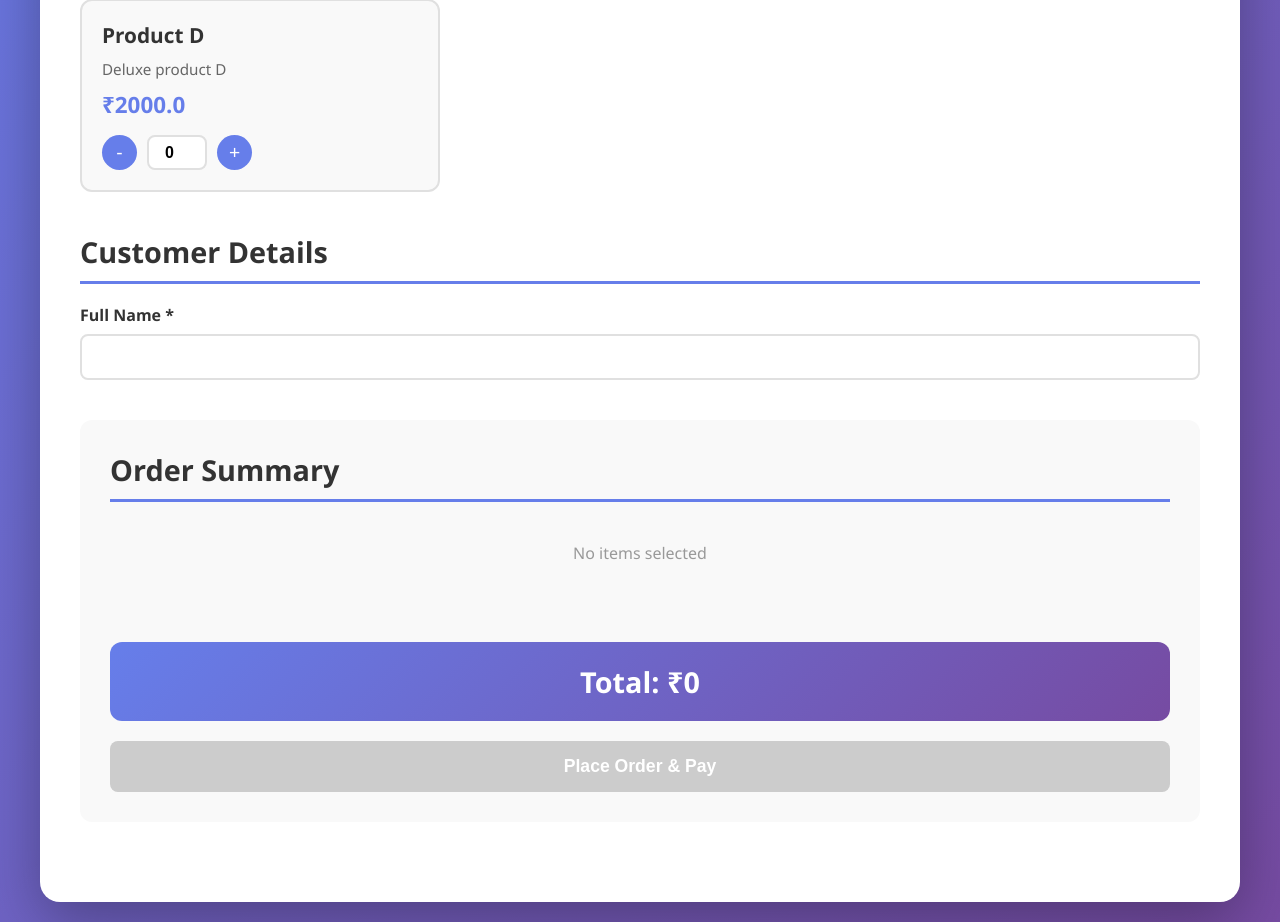
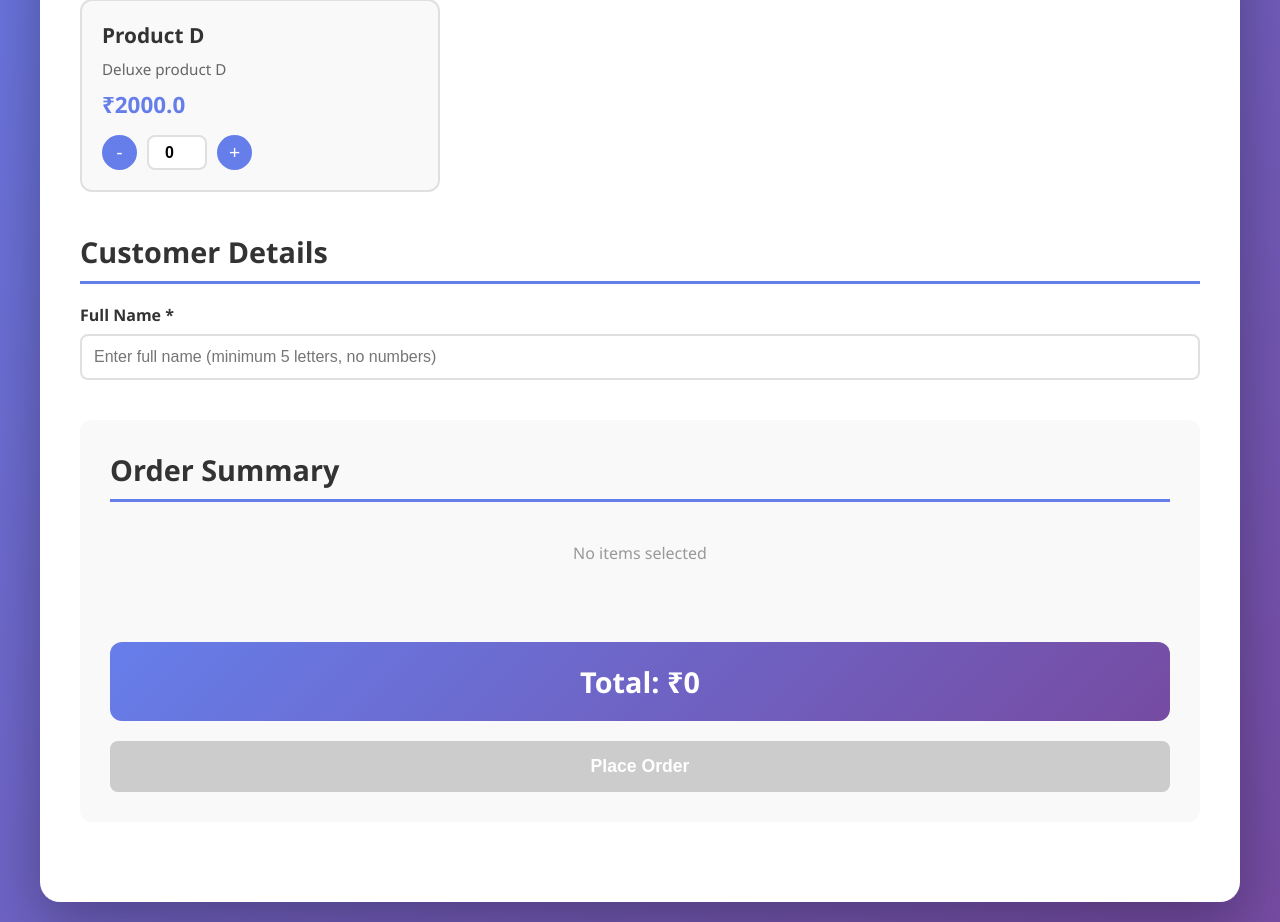
Before and after one commit to rollexcloud/order_payment_app, a Flask app: page / in a window 1280 px wide. Shown: the part 515-1437 px from the top of the page. Run offline with Flask 3, Linux system fonts and the light colour scheme.

Commit message:
last option

```diff
--- a/app.py
+++ b/app.py
@@ -170,6 +170,11 @@ def get_menu_items():
     return [product.to_dict() for product in products]
 
 
+def generate_unique_order_reference():
+    now = datetime.utcnow()
+    return f"ORD-{now.strftime('%Y%m%d-%H%M%S-%f')}"
+
+
 def generate_upi_payment_details(order_id, amount):
     payee_name = PAYEE_NAME.strip().replace(' ', '') if PAYEE_NAME else 'Business'
     upi_string = f"upi://pay?pa={UPI_ID}&pn={payee_name}&am={float(amount):.2f}&cu=INR"
@@ -239,29 +244,34 @@ def create_order():
     try:
         data = request.get_json()
 
-        # Validate required fields
         required_fields = ['customer_name', 'items']
         for field in required_fields:
             if not data.get(field):
                 return jsonify({'error': f'{field} is required'}), 400
 
-        # Calculate total amount
+        customer_name = str(data['customer_name']).strip()
+        if len(customer_name) < 5 or not customer_name.replace(' ', '').isalpha():
+            return jsonify({'error': 'Please enter a valid full name with at least 5 letters and no numbers.'}), 400
+
         items = data['items']
         total_amount = sum(item['price'] * item['quantity'] for item in items)
 
         if total_amount <= 0:
             return jsonify({'error': 'Invalid total amount'}), 400
 
-        # Save order to database
+        order_ref = generate_unique_order_reference()
         order = Order(
-            customer_name=data['customer_name'],
+            customer_name=customer_name,
             items=json.dumps(items),
-            total_amount=total_amount
+            total_amount=total_amount,
+            payment_notes=f"Order Ref: {order_ref}"
         )
         db.session.add(order)
         db.session.commit()
 
         payment_details = generate_upi_payment_details(order.id, total_amount)
+        payment_details['order_ref'] = order_ref
+        payment_details['customer_name'] = customer_name
         return jsonify(payment_details), 200
 
     except Exception as e:
--- a/static/js/app.js
+++ b/static/js/app.js
@@ -59,8 +59,18 @@ function updateOrderSummary() {
     placeOrderBtn.disabled = false;
 }
 
+function validateCustomerName() {
+    const value = document.getElementById('customer_name').value.trim();
+    if (value.length < 5) {
+        return false;
+    }
+
+    const lettersOnly = value.replace(/\s+/g, '');
+    return lettersOnly.length >= 5 && /^[A-Za-z\s]+$/.test(value);
+}
+
 function buildOrderPayload() {
-    const customerName = document.getElementById('customer_name').value;
+    const customerName = document.getElementById('customer_name').value.trim();
     const orderData = {
         customer_name: customerName,
         items: []
@@ -83,10 +93,10 @@ function buildOrderPayload() {
 }
 
 async function submitOrderRequest() {
-    const customerName = document.getElementById('customer_name').value;
+    const customerName = document.getElementById('customer_name').value.trim();
 
-    if (!customerName.trim()) {
-        alert('Please enter your name');
+    if (!validateCustomerName()) {
+        showError('Please enter a valid full name with at least 5 letters and no numbers.');
         return false;
     }
 
@@ -134,10 +144,12 @@ function openPaymentModal(orderData) {
     const paymentStatus = document.getElementById('paymentStatus');
     const qrCodeImage = document.getElementById('qrCodeImage');
     const payeeName = document.getElementById('payeeName');
+    const orderReferenceText = document.getElementById('orderReferenceText');
 
     paymentAmount.textContent = orderData.amount;
     paymentStatus.innerHTML = '';
     payeeName.textContent = orderData.payee_name;
+    orderReferenceText.textContent = orderData.order_ref || 'N/A';
 
     const yesRadio = document.querySelector('input[name="paymentDecision"][value="yes"]');
     const noRadio = document.querySelector('input[name="paymentDecision"][value="no"]');
@@ -213,6 +225,7 @@ async function confirmPayment() {
     const paymentNotes = document.getElementById('paymentNotes').value;
     const paymentStatus = document.getElementById('paymentStatus');
     const paymentDecision = document.querySelector('input[name="paymentDecision"]:checked')?.value || 'yes';
+    const orderRef = document.getElementById('orderReferenceText').textContent;
 
     if (!window.currentOrderData) {
         paymentStatus.innerHTML = '<p class="error">Order data not found</p>';
@@ -234,8 +247,8 @@ async function confirmPayment() {
             },
             body: JSON.stringify({
                 order_id: window.currentOrderData.order_id,
-                transaction_id: transactionId,
-                notes: paymentNotes
+                transaction_id: transactionId || orderRef,
+                notes: paymentNotes || `Order Ref: ${orderRef}`
             })
         });
 
@@ -265,7 +278,7 @@ function showSuccess(orderId) {
     const modal = document.getElementById('successModal');
     const successOrderId = document.getElementById('successOrderId');
 
-    successOrderId.textContent = orderId;
+    successOrderId.textContent = document.getElementById('orderReferenceText').textContent || orderId;
     modal.style.display = 'block';
 
     cart = {};
--- a/templates/index.html
+++ b/templates/index.html
@@ -41,7 +41,7 @@
                 <form id="orderForm">
                     <div class="form-group">
                         <label for="customer_name">Full Name *</label>
-                        <input type="text" id="customer_name" name="customer_name" required>
+                        <input type="text" id="customer_name" name="customer_name" placeholder="Enter full name (minimum 5 letters, no numbers)" required>
                     </div>
                 </form>
             </section>
@@ -56,7 +56,7 @@
                     <h3>Total: ₹<span id="totalAmount">0</span></h3>
                 </div>
                 <button id="placeOrderBtn" class="btn btn-primary" onclick="placeOrder()" disabled>
-                    Place Order & Pay
+                    Place Order
                 </button>
             </section>
         </div>
@@ -68,13 +68,14 @@
                 <h2>Complete Payment</h2>
                 <div class="payment-info">
                     <p>Amount: ₹<span id="paymentAmount">0</span></p>
-                    <p>Pay using UPI QR Code or your UPI app</p>
+                    <p>Pay using the static UPI QR code below.</p>
                     <p class="payee-info">Paying to: <span id="payeeName"></span></p>
+                    <p>Order Ref: <strong id="orderReferenceText">-</strong></p>
                 </div>
 
                 <div class="qr-section">
                     <div id="qrCodeContainer">
-                        <img id="qrCodeImage" src="" alt="UPI QR Code" />
+                        <img id="qrCodeImage" src="{{ url_for('static', filename='images/upi_qr.png') }}" alt="UPI QR Code" />
                     </div>
                     <p class="qr-instruction">Scan QR code with any UPI app</p>
                 </div>
```
Also changed, not shown: static/images/upi_qr.png (added).
